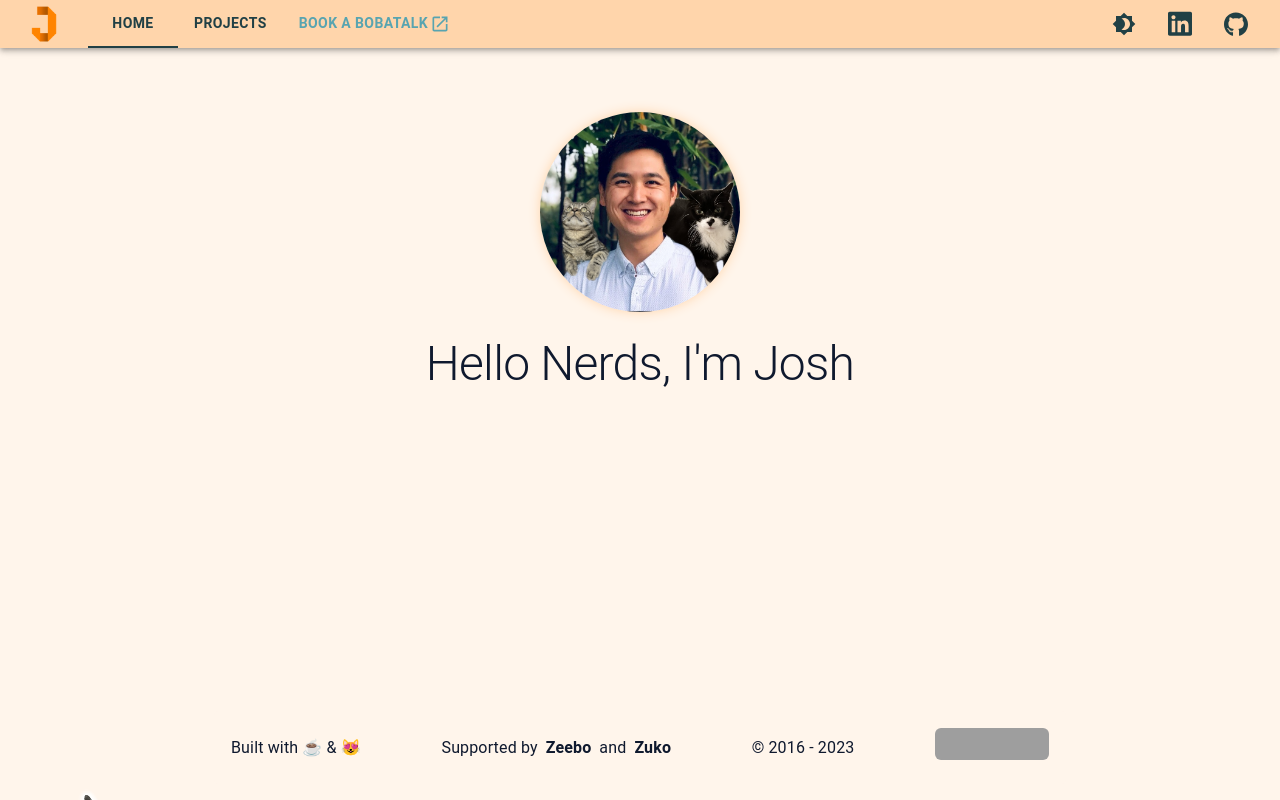
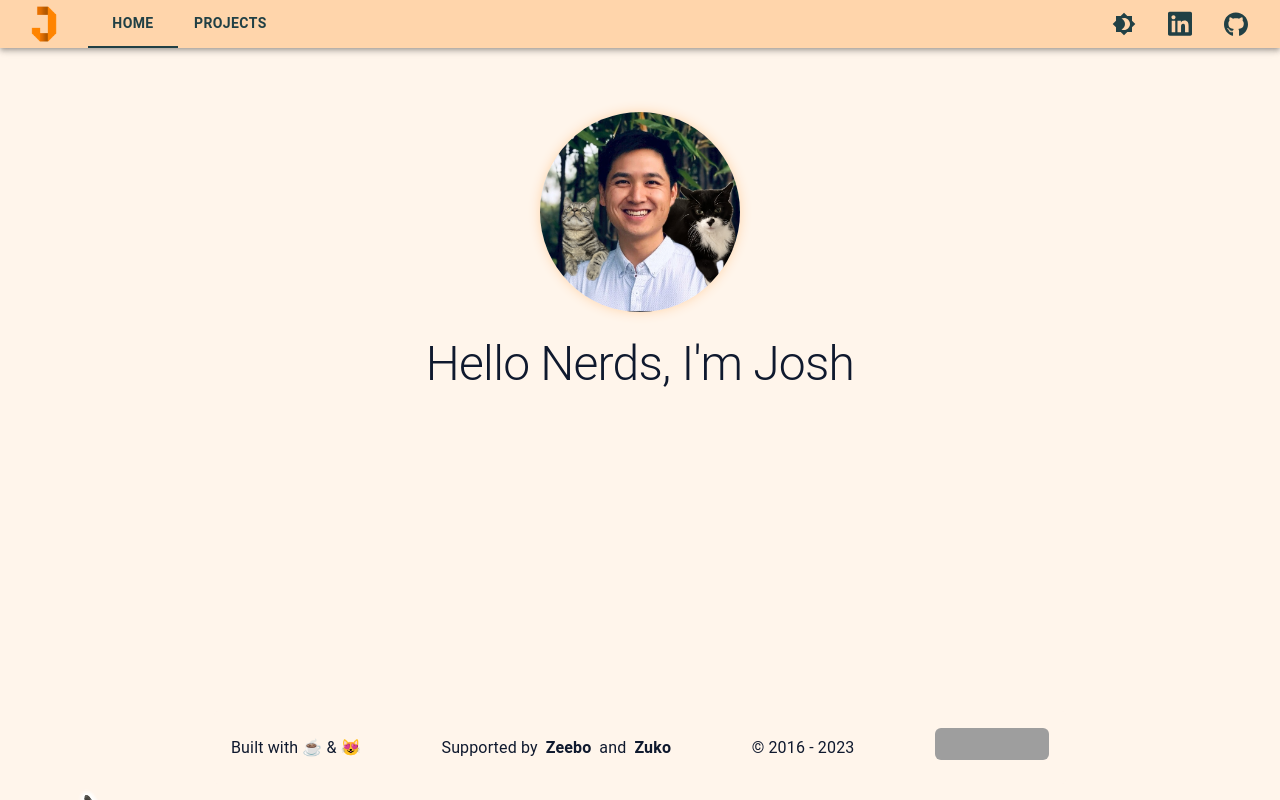
Before and after one commit to jwu910/joshuawudotme, a React (Vite) app: page / in a window 1280 px wide. Built offline with nearby package versions, Linux system fonts and the light colour scheme; grey boxes are pictures that could not be loaded.

Commit message:
chore: audit and disable mentorlink

```diff
--- a/src/components/Navbar.tsx
+++ b/src/components/Navbar.tsx
@@ -43,17 +43,17 @@ const NAV_ITEMS: NavItem[] = [
     to: "/projects",
     label: "Projects",
   },
-  {
-    external: true,
-    label: (
-      <Box display="flex" alignItems="center" color="info.main">
-        {" "}
-        Book a BobaTalk <LaunchIcon sx={{ height: "1.25rem" }} />
-      </Box>
-    ),
-    to: "https://adplist.org/mentors/joshua-wu",
-    title: "Schedule a free 1:1 mentoring session with me!",
-  },
+  // {
+  //   external: true,
+  //   label: (
+  //     <Box display="flex" alignItems="center" color="info.main">
+  //       {" "}
+  //       Book a BobaTalk <LaunchIcon sx={{ height: "1.25rem" }} />
+  //     </Box>
+  //   ),
+  //   to: "https://adplist.org/mentors/joshua-wu",
+  //   title: "Schedule a free 1:1 mentoring session with me!",
+  // },
   // {
   //   disabled: true,
   //   to: "/contact",
```
Also changed, not shown: 1 other file (tests, documents, lock files or other folders).
